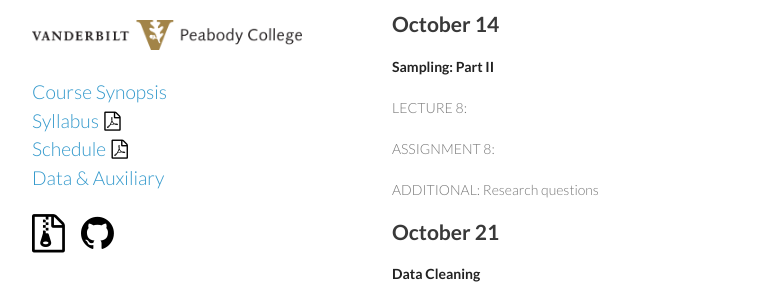
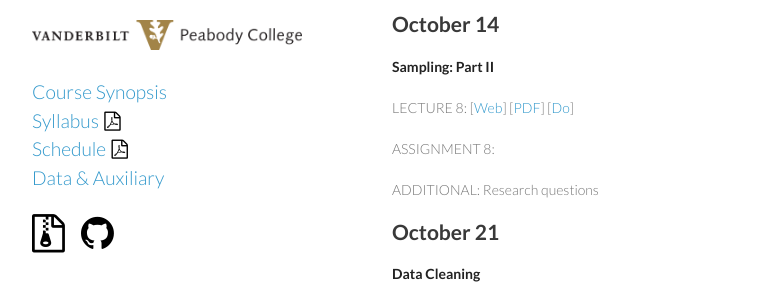
Before and after one commit to btskinner/lpo9951, a Jekyll site: the page built from schedule/index.md, in a window 1280 px wide and 900 px high, scrolled down 1222 px. Shown: the part 161-453 px from the top of the window, without its empty margins (178-946 px from the left). Built offline with Jekyll 4.4.1, drawn with Linux system fonts in a browser that asks for light colours; Markdown is read by kramdown in place of the engine named in the settings.

Commit message:
lecture 8 added

```diff
--- a/schedule/index.md
+++ b/schedule/index.md
@@ -74,7 +74,7 @@
 
 **Sampling: Part II**
 
-LECTURE 8:
+LECTURE 8: [[Web](https://cdn.rawgit.com/btskinner/lpo9951/master/lecture/lecture8_sampling_part2.html)]  [[PDF](https://github.com/btskinner/lpo9951/raw/master/lecture/lecture8_sampling_part2.pdf)] [[Do](https://github.com/btskinner/lpo9951/raw/master/do/lecture8_sampling_part2.do)]
 
 ASSIGNMENT 8:
 
```
Also changed, not shown: 1 other file.
